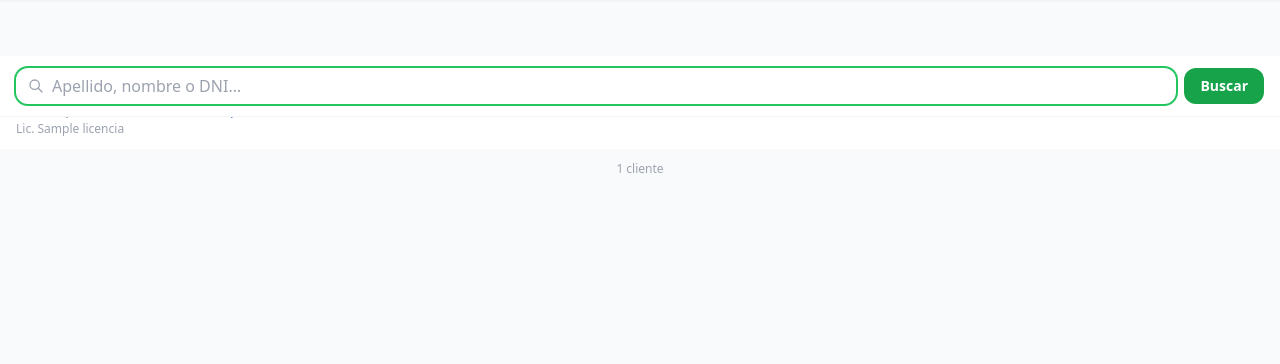
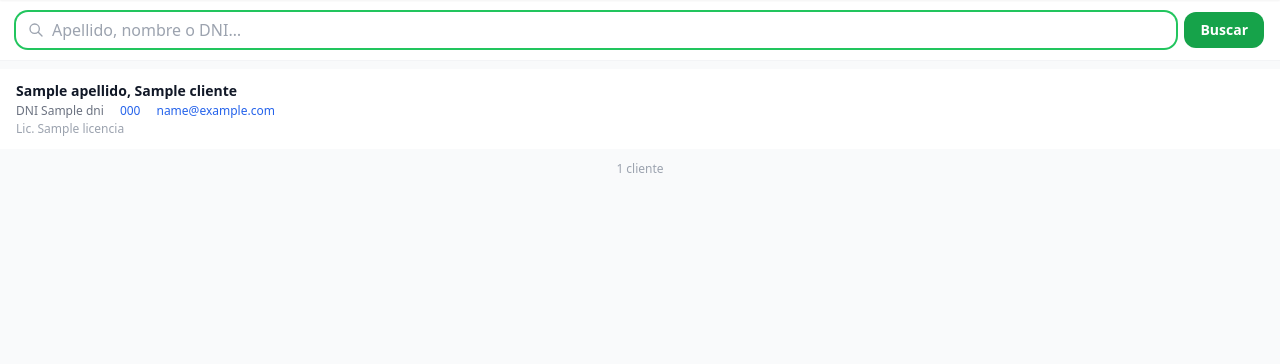
Before and after one commit to fvenanti/opr.carcloud, a FastAPI app: template templates/clientes_lista.html in a window 1280 px wide. Shown: the part 56-420 px from the top of the page. Run offline with FastAPI, Linux system fonts and the light colour scheme; the visitor is signed in with stand-in values (Sample User, id 1); the template is opened without the code that fills it: most values are stand-ins (such as "Sample title", 1, 10 or a date in 2020); parts of the project's set-up code (start-up, migrations or seed data) failed here and were passed over; some libraries are stand-ins or nearby versions.

Commit message:
fix: sticky top-0 en clientes y reservas (layout flex usa main como scroll container)
Co-Authored-By: Claude Sonnet 4.6 <noreply@anthropic.com>

```diff
--- a/templates/clientes_lista.html
+++ b/templates/clientes_lista.html
@@ -5,7 +5,7 @@
 {% block content %}
 
   <!-- Buscador (server-side) -->
-  <form method="get" action="/clientes" class="px-4 py-3 bg-white border-b border-gray-100 sticky top-14 z-30">
+  <form method="get" action="/clientes" class="px-4 py-3 bg-white border-b border-gray-100 sticky top-0 z-30">
     <div class="relative flex gap-2">
       <div class="relative flex-1">
         <svg class="absolute left-3 top-1/2 -translate-y-1/2 w-4 h-4 text-gray-400" fill="none" stroke="currentColor" stroke-width="2" viewBox="0 0 24 24">
--- a/templates/reservas_lista.html
+++ b/templates/reservas_lista.html
@@ -5,7 +5,7 @@
 {% block content %}
 
   <!-- Buscador (server-side) -->
-  <form method="get" action="/reservas" class="px-4 py-3 bg-white border-b border-gray-100 sticky top-14 z-30">
+  <form method="get" action="/reservas" class="px-4 py-3 bg-white border-b border-gray-100 sticky top-0 z-30">
     <div class="relative flex gap-2">
       <div class="relative flex-1">
         <svg class="absolute left-3 top-1/2 -translate-y-1/2 w-4 h-4 text-gray-400" fill="none" stroke="currentColor" stroke-width="2" viewBox="0 0 24 24">
```
